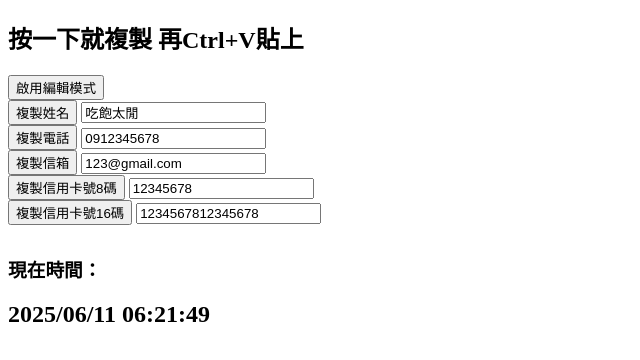
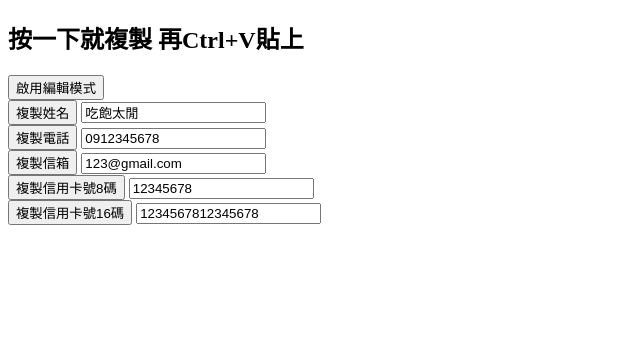
Before and after one commit to bensonize/ticket-tool, a plain HTML site: page index.html in a window 1280 px wide. Shown: the whole page, without its empty margins (0-640 px from the left). Drawn offline with Linux system fonts and the light colour scheme.

Commit message:
Update index.html

```diff
--- a/index.html
+++ b/index.html
@@ -8,6 +8,10 @@
   <h2>按一下就複製 再Ctrl+V貼上</h2>
 
   <button onclick="toggleEdit()" id="editBtn">啟用編輯模式</button>
+
+
+
+
 
   <div>
     <button onclick="copyText('name')">複製姓名</button>
@@ -56,28 +60,4 @@
   </script>
 </body>
 
-<div style="margin-top: 30px;">
-  <h3>現在時間：</h3>
-  <div id="clock" style="font-size: 1.5em; font-weight: bold;"></div>
-</div>
-
-<script>
-  function updateClock() {
-    const now = new Date();
-    const formatted = now.toLocaleString('zh-TW', {
-      year: 'numeric',
-      month: '2-digit',
-      day: '2-digit',
-      hour: '2-digit',
-      minute: '2-digit',
-      second: '2-digit',
-      hour12: false
-    });
-    document.getElementById("clock").textContent = formatted;
-  }
-
-  setInterval(updateClock, 1000);
-  updateClock(); // 初始化顯示一次
-</script>
-
 </html>
```
